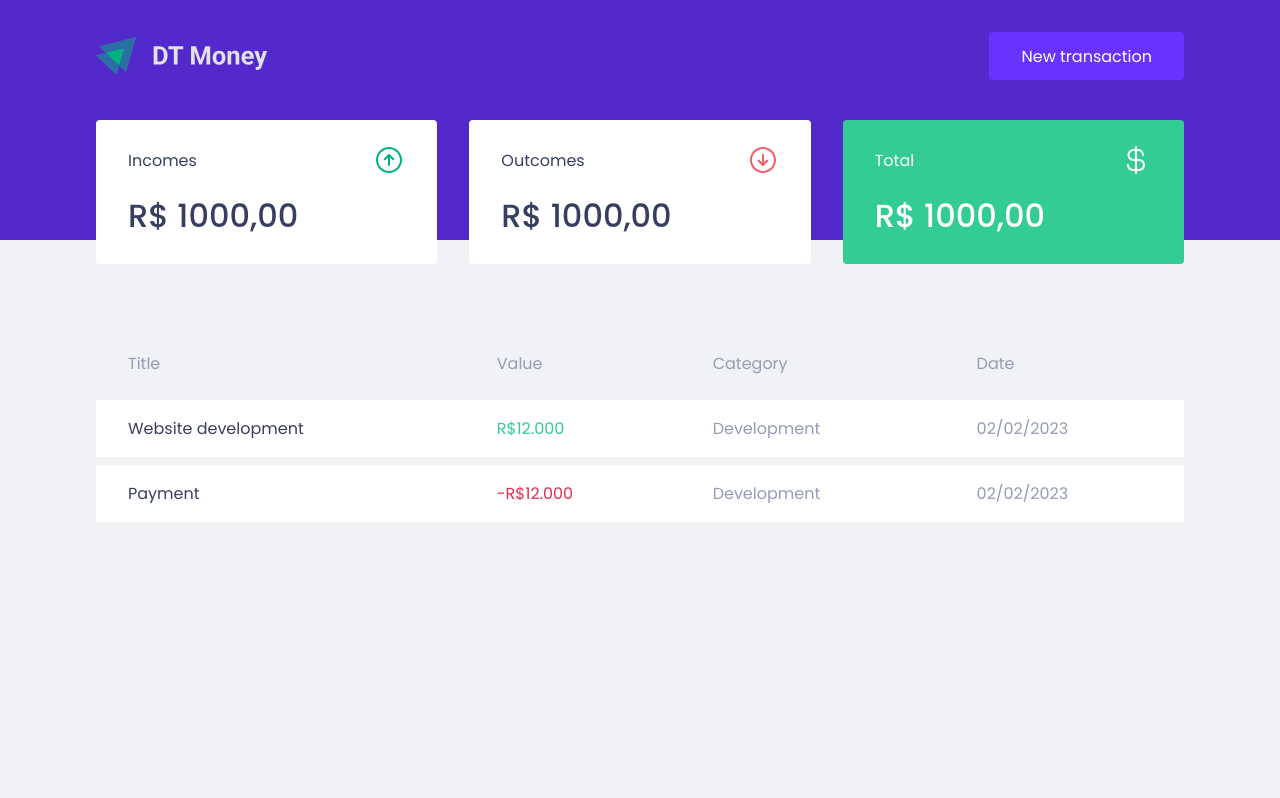
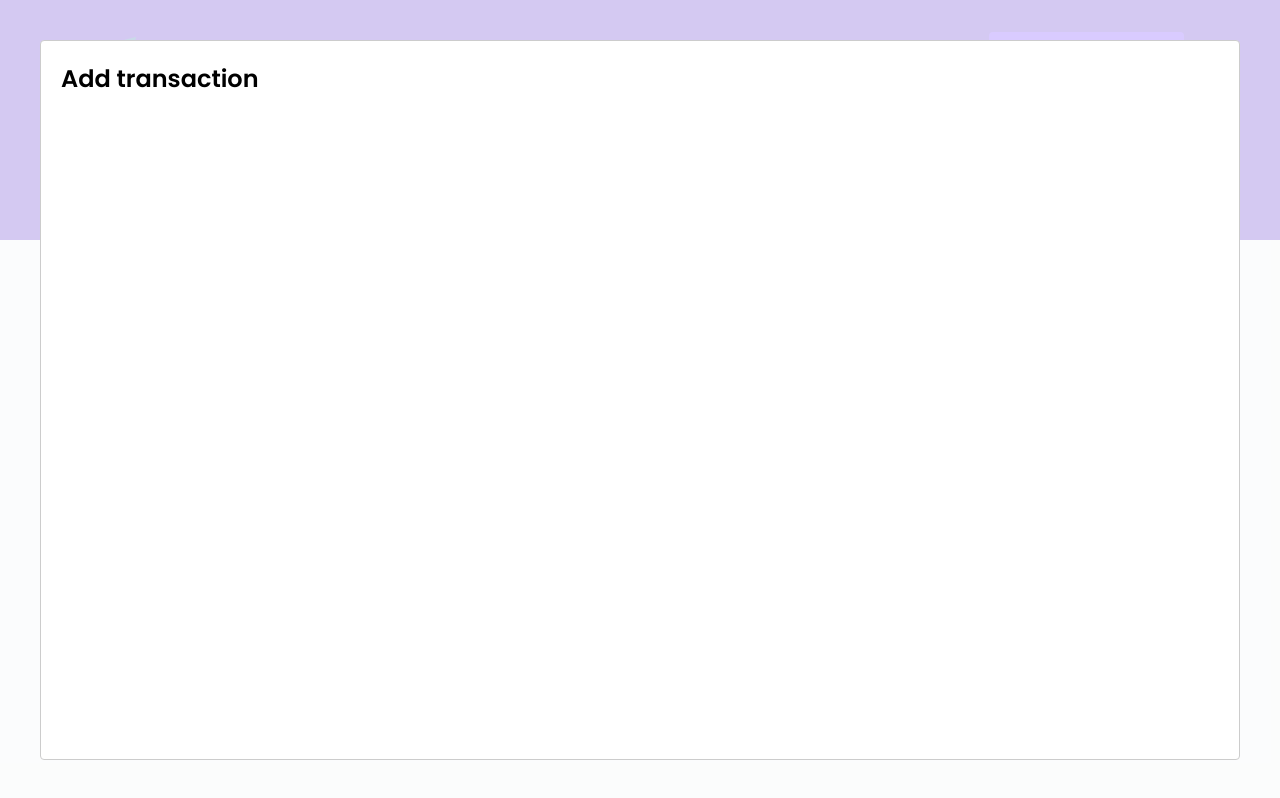
Before and after one commit to marioalvesx/dt-money, a React (Create React App) app: page / in a window 1280 px wide. Both pictures are taken after a click on the button "New transaction". Built offline with nearby package versions, Linux system fonts and the light colour scheme; no server answers; what miragejs would draw is missing.

Commit message:
Add React-Modal and create first modal

```diff
--- a/package.json
+++ b/package.json
@@ -4,10 +4,12 @@
   "private": true,
   "dependencies": {
     "@types/react-dom": "^18.0.11",
+    "@types/react-modal": "^3.16.0",
     "axios": "^1.4.0",
     "miragejs": "^0.1.47",
     "react": "^18.2.0",
     "react-dom": "^18.2.0",
+    "react-modal": "^3.16.1",
     "react-scripts": "5.0.1",
     "styled-components": "^5.3.9",
     "web-vitals": "^2.1.0"
--- a/src/App.tsx
+++ b/src/App.tsx
@@ -1,12 +1,34 @@
+import Modal from "react-modal";
 import { Dashboard } from "./components/Dashboard";
 import { Header } from "./components/Header";
 import { GlobalStyle } from "./styles/global";
+import { useState } from "react";
+
+Modal.setAppElement('#root');
 
 export function App() {
+  const [isNewTransactionModalOpen, setIsNewTransactionModalOpen] = useState(false);
+
+  function handleOpenNewTransactionModal() {
+    setIsNewTransactionModalOpen(true);
+  }
+
+  function handleCloseNewTransactionModal() {
+    setIsNewTransactionModalOpen(false);
+  }
+
   return (
     <>
-      <Header />
+      <Header onOpenNewTransactionModal={handleOpenNewTransactionModal}/>
       <Dashboard />
+
+      <Modal
+          isOpen={isNewTransactionModalOpen}
+          onRequestClose={handleCloseNewTransactionModal}
+        >
+          <h2>Add transaction</h2>
+        </Modal>
+
       <GlobalStyle />
     </>
   );
--- a/src/components/Header/index.tsx
+++ b/src/components/Header/index.tsx
@@ -1,14 +1,22 @@
 import logoImg from '../../assets/logo.svg';
 import { Container, Content } from './styles';
 
-export function Header() {
+interface HeaderProps {
+  onOpenNewTransactionModal: () => void;
+  // é uma função que nao recebe parametro e nao devolve nada.
+}
+
+export function Header({ onOpenNewTransactionModal }: HeaderProps) {
+
   return (
     <Container>
       <Content>
         <img src={logoImg} alt="dt money" />
-        <button type="button">
+        <button type="button" onClick={onOpenNewTransactionModal}>
           New transaction
         </button>
+
+
       </Content>
     </Container>
   )
```
Also changed, not shown: 1 other file (tests, documents, lock files or other folders).
